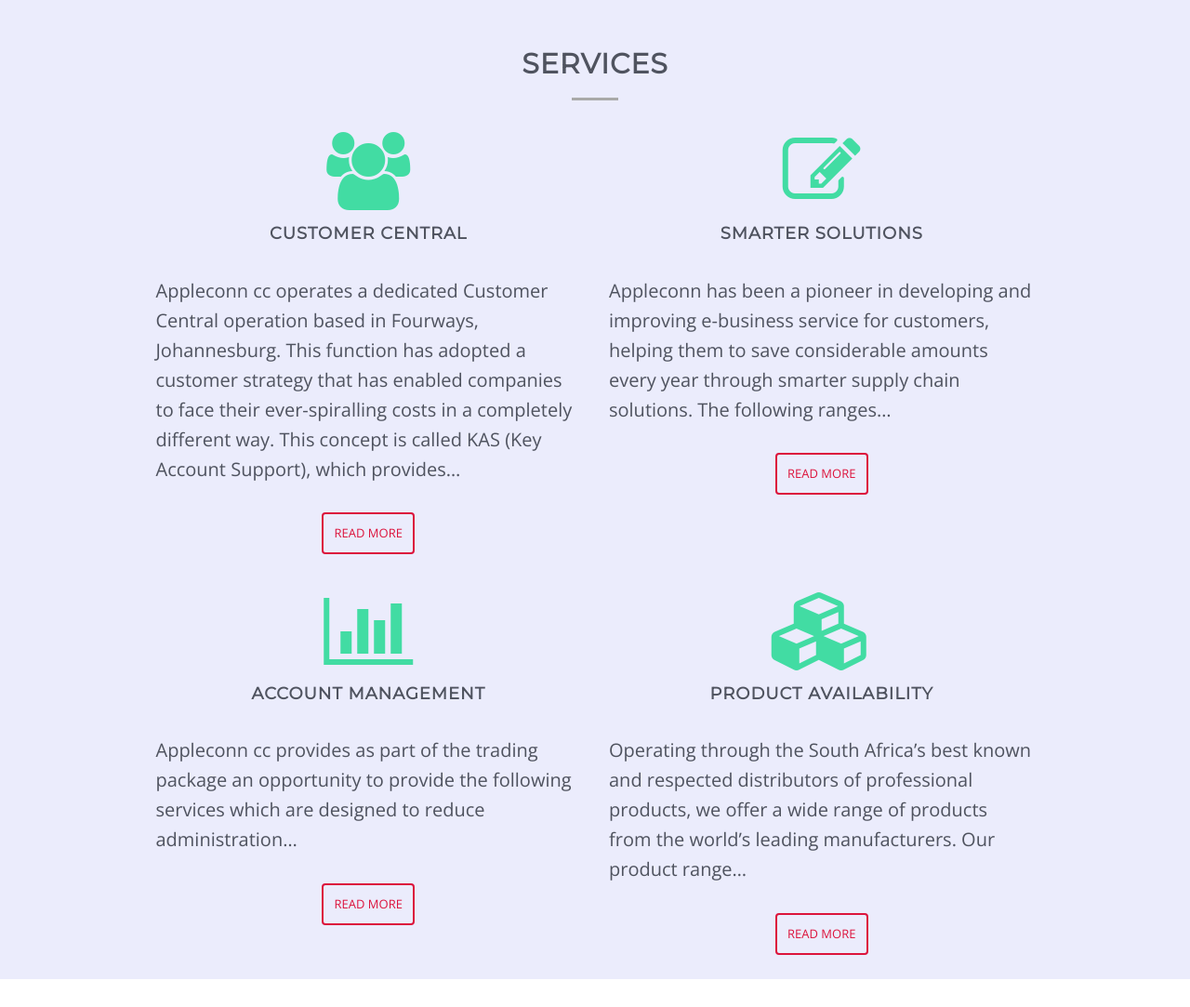
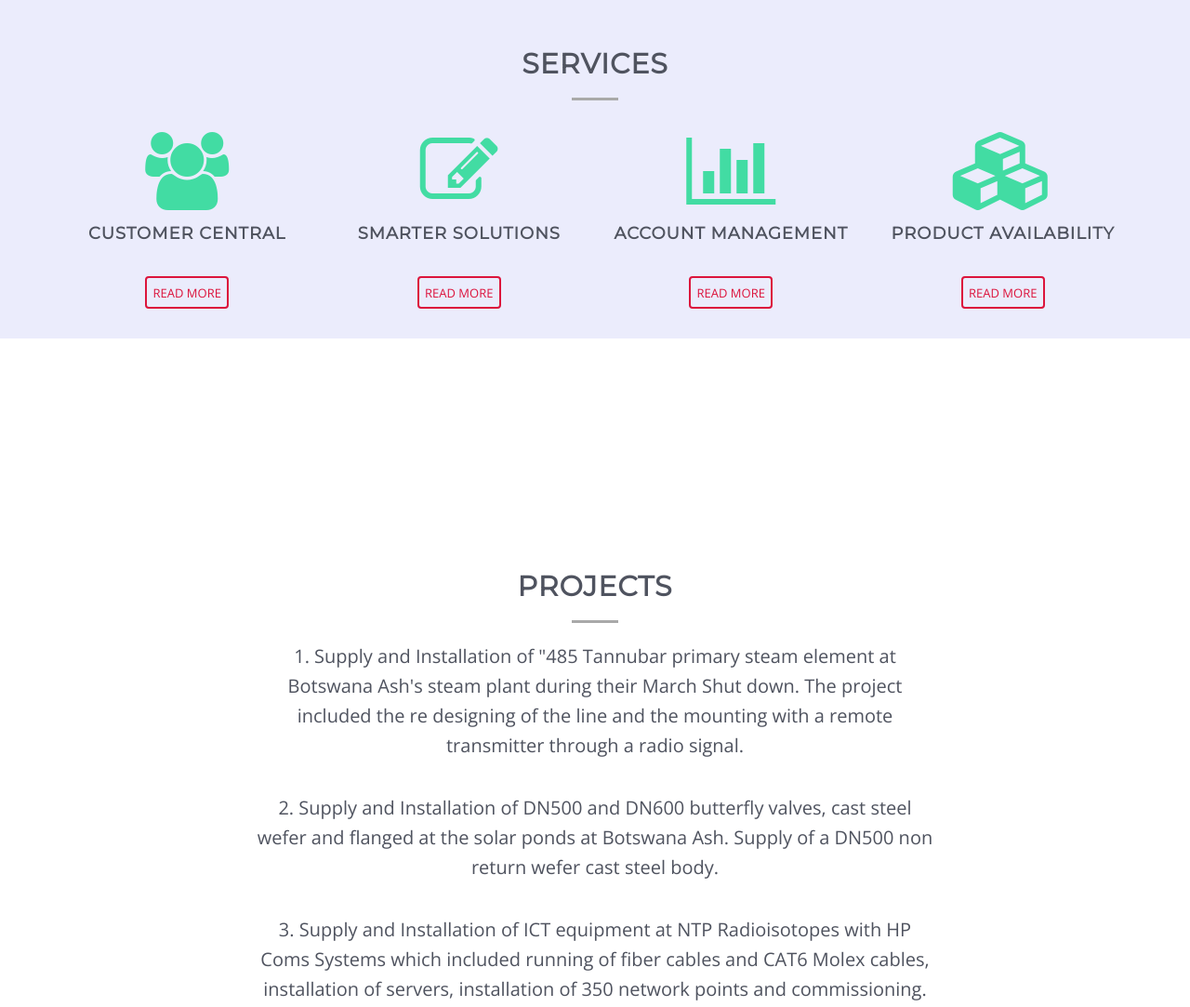
Before and after one commit to tumbone/appleconn-website, a plain HTML site: page index.html in a window 1280 px wide. Shown: the part 2980-4063 px from the top of the page at 93% size. Drawn offline with nearby package versions, Linux system fonts and the light colour scheme.

Commit message:
Css edits, remove/add wallpaper images

```diff
--- a/css/grayscale.css
+++ b/css/grayscale.css
@@ -496,11 +496,12 @@
 }
 
 footer {
-    padding: 50px 0;
+    padding: 30px 0;
 }
 
 footer p {
     margin: 0;
+    font-size: small;
 }
 
 ::-moz-selection {
--- a/index.html
+++ b/index.html
@@ -132,34 +132,24 @@
                 <h2>Services</h2>
                 <div class="divider-grey"></div>
                 <div class="row">
-                    <div class="col-lg-5 col-lg-offset-1">
+                    <div class="col-lg-3">
                         <i class="fa fa-users"></i>
                         <h4>Customer Central</h4>
-                        <p class="text-left">Appleconn cc operates a dedicated Customer Central operation based in Fourways, Johannesburg. This function has adopted a customer strategy
-                            that has enabled companies to face their ever-spiralling costs in a completely different way. This concept is called KAS (Key Account Support),
-                            which provides&#8230;</p>
                         <p><a  href="" class="button"  data-toggle="modal" data-target="#serviceModal1">Read More</a></p>
                     </div>
-                    <div class="col-lg-5">
+                    <div class="col-lg-3">
                         <i class="fa fa-edit"></i>
                         <h4>Smarter Solutions</h4>
-                        <p class="text-left">Appleconn has been a pioneer in developing and improving e-business service for customers, helping them to save considerable amounts every
-                            year through smarter supply chain solutions. The following ranges&#8230;</p>
                         <p><a  href="" class="button"  data-toggle="modal" data-target="#serviceModal2">Read More</a></p>
                     </div>
-                </div>
-                <div class="row">
-                    <div class="col-lg-5 col-lg-offset-1">
+                    <div class="col-lg-3">
                         <i class="fa fa-bar-chart"></i>
                         <h4>Account Management</h4>
-                        <p class="text-left">Appleconn cc provides as part of the trading package an opportunity to provide the following services which are designed to reduce administration&#8230;</p>
                         <p><a  href="" class="button"  data-toggle="modal" data-target="#serviceModal3">Read More</a></p>
                     </div>
-                    <div class="col-lg-5">
+                    <div class="col-lg-3">
                         <i class="fa fa-cubes"></i>
                         <h4>Product Availability</h4>
-                        <p class="text-left">Operating through the South Africa’s best known and respected distributors of professional products, we offer a wide range of products from the
-                            world’s leading manufacturers. Our product range&#8230;</p>
                         <p><a  href="" class="button"  data-toggle="modal" data-target="#serviceModal4">Read More</a></p>
                     </div>
                 </div>
@@ -260,8 +250,9 @@
     <!-- Footer -->
     <footer>
         <div class="container text-center">
-            <p><small>Copyright &copy; Apple Connection Engineering Solutions 2015</small></p>
-            <p><small>Created by <a href="http://tumbone.co.za" target="_blank">tumbone</a></small></p>
+            <hr>
+            <p>Copyright &copy; Apple Connection Engineering Solutions 2015</p>
+            <p>Created by <a href="http://tumbone.co.za" target="_blank">tumbone</a></p>
         </div>
     </footer>
 
```
Also changed, not shown: img/wallhaven-13741.jpg (added), img/wallhaven-6690.jpg (deleted), img/wallhaven-93873.jpg (deleted).
